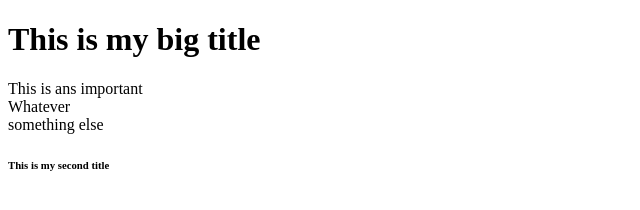
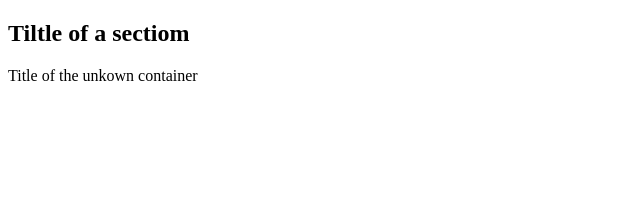
Before and after one commit to Vincent-Gdev/kakao-clone, a plain HTML site: page index.html in a window 1280 px wide. Shown: the whole page, without its empty margins (0-640 px from the left). Drawn offline with Linux system fonts and the light colour scheme.

Commit message:
ID & Class

```diff
--- a/index.html
+++ b/index.html
@@ -9,12 +9,16 @@
 </head>
 
 <body>
-    <h1>This is my big title</h1>
-    <sectiom>This is ans important</sectiom>
-    <div>Whatever</div>
-    <span>something else</span>
-    <h6>This is my second title</h6>
+    <section>
+        <header id="headerNumberOne" class="defaultHeader">
+            <h1>Tiltle of a sectiom</h1>
+        </header>
+    </section>
 
+    <div>
+        <header id="differentHeader" class="defaultHeader">
+            Title of the unkown container</header>
+    </div>
 </body>
 
 </html>
```
